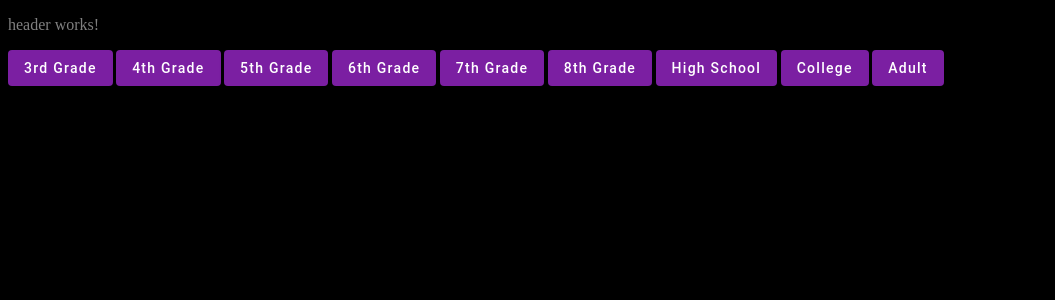
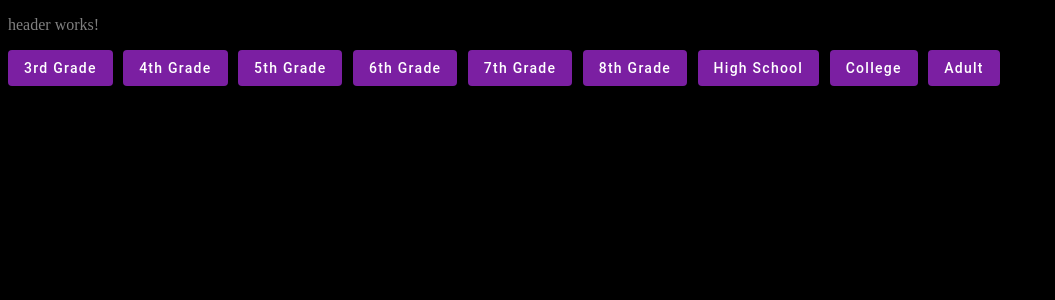
Before and after one commit to bob-fornal/how-to-take-a-test, an Angular app in the folder frontend/: page /home in a window 1280 px wide. Shown: the top 300 px of the page, without its empty margins (0-1055 px from the left). Built offline with nearby package versions, Linux system fonts and the light colour scheme.

Commit message:
button recovery

```diff
--- a/frontend/src/app/features/grade-level-selection/grade-level-selection.component.scss
+++ b/frontend/src/app/features/grade-level-selection/grade-level-selection.component.scss
@@ -1,5 +1,5 @@
 .grade-level-button:not(:first-of-type){
-    margin-left: 0.25em;
+    margin-left: 0.75em;
     }
 
 
```
